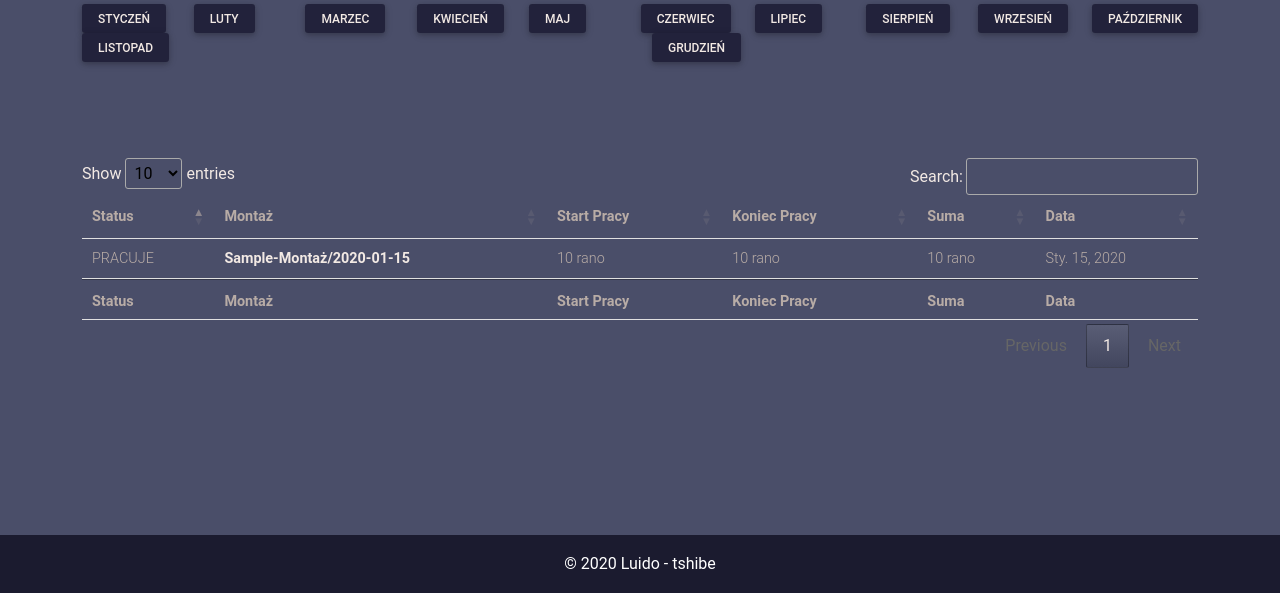
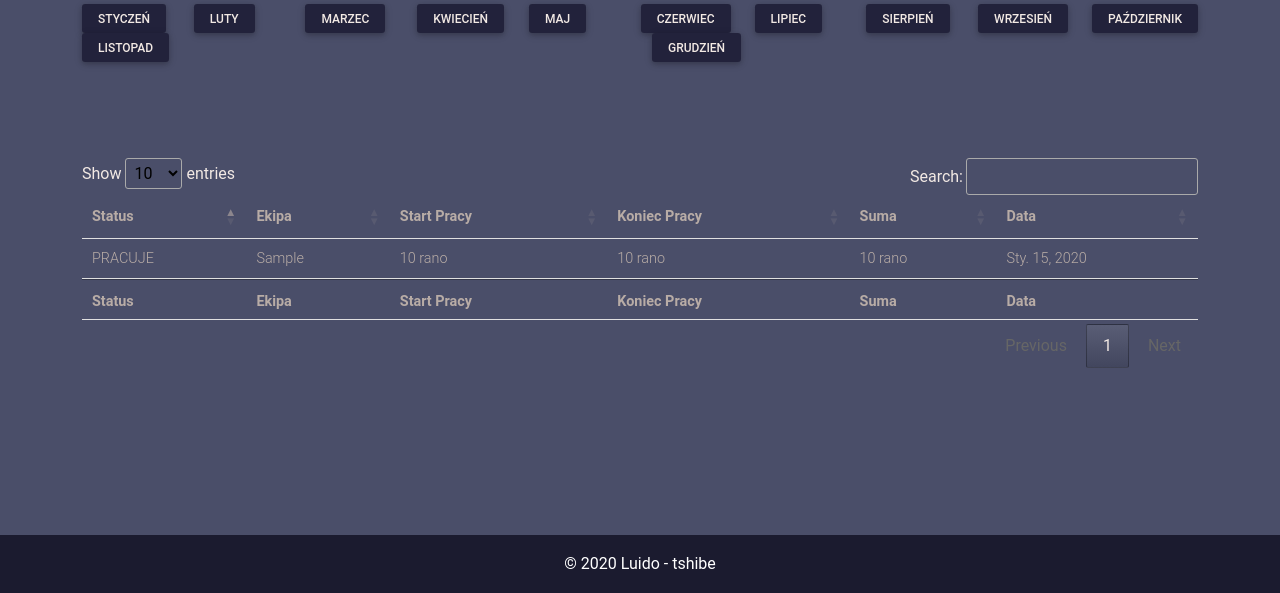
Before and after one commit to Tshibek/luidoapp, a Django app: a page that uses core/templates/list/monter_data_list.html in a window 1280 px wide. Shown: the part 207-800 px from the top of the page. Run offline with Django 3.2, Linux system fonts and the light colour scheme; a user stored in the database is signed in; tables that the repository leaves empty hold one stand-in row (values such as "Sample post"); some libraries are stand-ins or nearby versions.

Commit message:
change montage to team in monter list

```diff
--- a/core/templates/list/monter_data_list.html
+++ b/core/templates/list/monter_data_list.html
@@ -16,7 +16,7 @@
                         <tr>
 
                             <th>Status</th>
-                            <th>Montaż</th>
+                            <th>Ekipa</th>
                             <th>Start Pracy</th>
                             <th>Koniec Pracy</th>
                             <th>Suma</th>
@@ -30,7 +30,7 @@
 
 
                                 <td>{{ monters.status }}</td>
-                                <td ><a href="{% url 'core:montage_detail' pk=monters.daily_montage.pk %}" class="a-text" >{{ monters.daily_montage }}</a></td>
+                                <td >{{ monters.daily_montage.team.team }}</td>
                                 <td>{{ monters.time_start }}</td>
                                 <td>{{ monters.end_time }}</td>
                                 <td>{{ monters.daily_hours }}</td>
@@ -44,7 +44,7 @@
                         <tfoot>
                         <tr>
                             <th>Status</th>
-                            <th>Montaż</th>
+                            <th>Ekipa</th>
                             <th>Start Pracy</th>
                             <th>Koniec Pracy</th>
                             <th>Suma</th>
```
